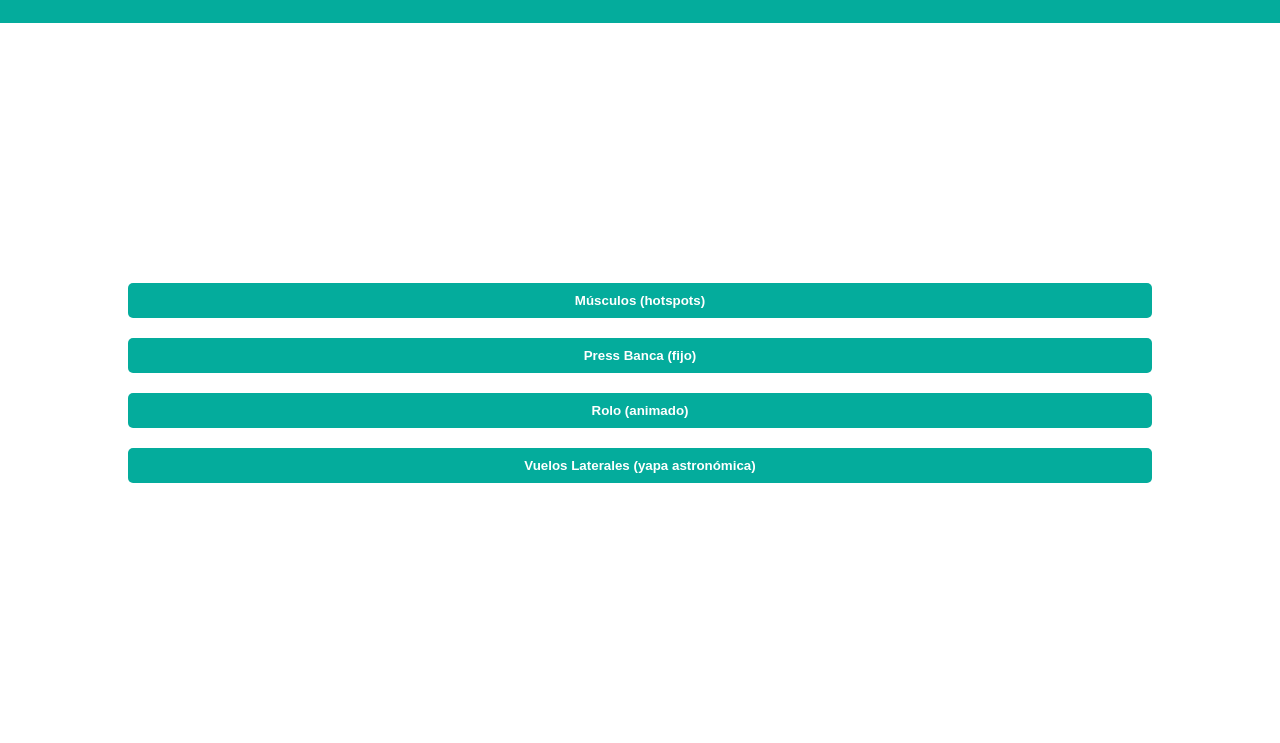
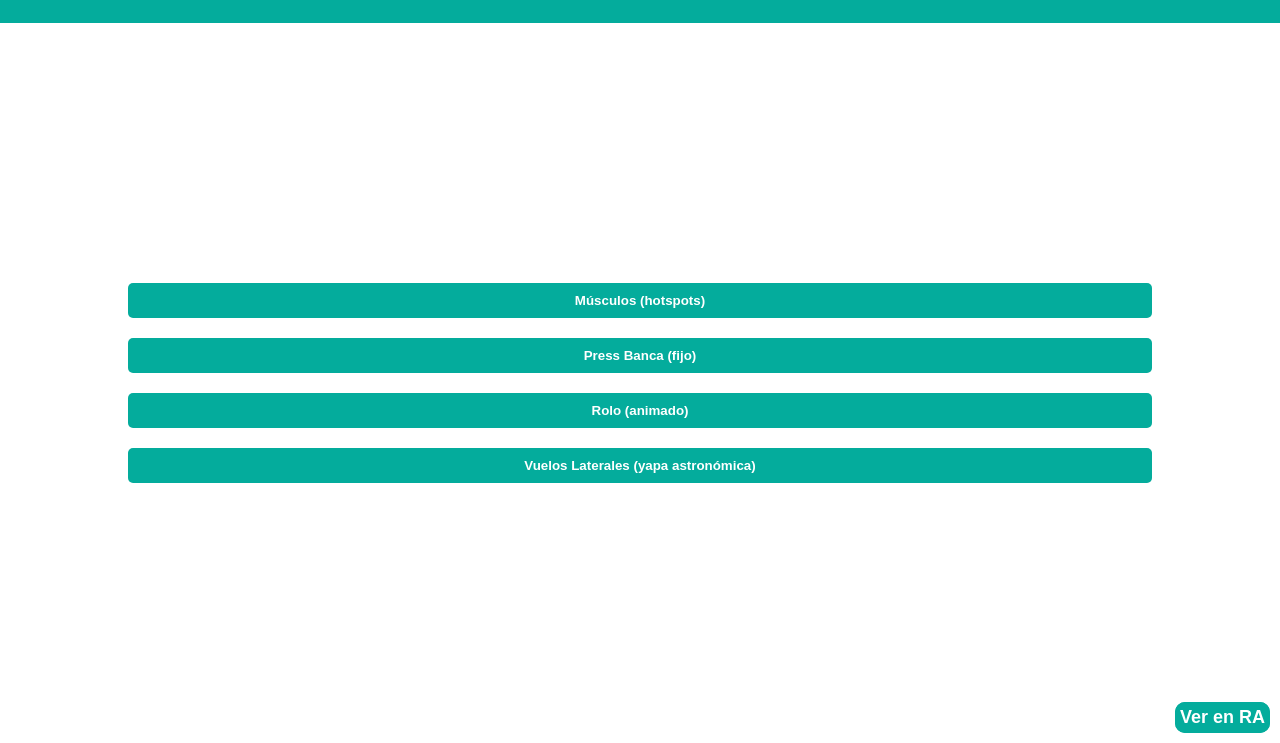
Before and after one commit to ewajs/ejercitAR, a plain HTML site: page index.html in a window 1280 px wide. Shown: the part 57-800 px from the top of the page. Drawn offline with nearby package versions, Linux system fonts and the light colour scheme.

Commit message:
Hotspot target, RA custom button

```diff
--- a/index.html
+++ b/index.html
@@ -44,26 +44,51 @@
         ar-modes="scene-viewer quick-look"
         shadow-intensity="1"
         camera-controls>
-            <button class="Hotspot" slot="hotspot-1" data-surface="0 0 39576 39577 39578 0.035 0.469 0.496" data-visibility-attribute="visible">
+            <button
+                class="Hotspot"
+                slot="hotspot-1"
+                data-surface="0 0 39576 39577 39578 0.035 0.469 0.496"
+                data-visibility-attribute="visible"
+                >
                 <div class="HotspotAnnotation">Muñeca</div>
             </button>
-            <button class="Hotspot" slot="hotspot-2" data-surface="0 0 32186 32187 32188 0.503 0.431 0.066" data-visibility-attribute="visible">
+            <button
+                class="Hotspot"
+                slot="hotspot-2"
+                data-surface="0 0 32186 32187 32188 0.503 0.431 0.066"
+                data-visibility-attribute="visible">
                 <div class="HotspotAnnotation">Triceps</div>
             </button>
-            <button class="Hotspot" slot="hotspot-4" data-surface="0 0 17106 17109 17107 0.296 0.260 0.444" data-visibility-attribute="visible">
+            <button
+                class="Hotspot"
+                slot="hotspot-4"
+                data-surface="0 0 17106 17109 17107 0.296 0.260 0.444"
+                data-visibility-attribute="visible">
                 <div class="HotspotAnnotation">Biceps</div>
             </button>
-            <button class="Hotspot" slot="hotspot-5" data-surface="0 0 11957 11960 11961 0.236 0.561 0.203" data-visibility-attribute="visible">
+            <button
+                class="Hotspot"
+                slot="hotspot-5"
+                data-surface="0 0 11957 11960 11961 0.236 0.561 0.203"
+                data-visibility-attribute="visible">
                 <div class="HotspotAnnotation">Cuádriceps</div>
             </button>
-            <button class="Hotspot" slot="hotspot-6" data-surface="0 0 28014 28013 28018 0.591 0.364 0.045" data-visibility-attribute="visible">
+            <button
+                class="Hotspot"
+                slot="hotspot-6"
+                data-surface="0 0 28014 28013 28018 0.591 0.364 0.045"
+                data-visibility-attribute="visible">
                 <div class="HotspotAnnotation">Gemelos</div>
             </button>
-            <button class="Hotspot" slot="hotspot-7" data-surface="0 0 4155 4156 4157 0.215 0.180 0.605" data-visibility-attribute="visible">
+            <button
+                class="Hotspot"
+                slot="hotspot-7"
+                data-surface="0 0 4155 4156 4157 0.215 0.180 0.605"
+                data-visibility-attribute="visible">
                 <div class="HotspotAnnotation">Trapecio</div>
             </button>
             <button slot="ar-button" id="ar-button">
-                Ver en Realidad Aumentada
+                Ver en RA
             </button>
         </model-viewer>
         <model-viewer
@@ -74,7 +99,7 @@
         shadow-intensity="1"
         camera-controls>
             <button slot="ar-button" id="ar-button">
-                Ver en Realidad Aumentada
+                Ver en RA
             </button>
         </model-viewer>
 
--- a/script.js
+++ b/script.js
@@ -6,16 +6,19 @@ document.addEventListener('DOMContentLoaded', () => {
     const modelViewerHotspots = document.querySelector('model-viewer[data-hotspots="true"]');
     const backButton = document.getElementById('back');
 
+    // Splash screen intro
     setTimeout(() => {
         splash.classList.remove('open');
         list.classList.add('open');
     }, 2000);
 
+    // Back button
     backButton.addEventListener('click', () => {
         model.classList.remove('open');
         list.classList.add('open');
     });
 
+    // Model selection
     document.querySelectorAll('.subpage.list button').forEach(btn => {
         btn.addEventListener('click', () => {
             if (btn.dataset.hotspots === "true") {
@@ -32,4 +35,15 @@ document.addEventListener('DOMContentLoaded', () => {
         });
     });
 
+    // Hotspot listeners
+    const hotspotClicked = (hotspot) => {
+        const hotspotData = modelViewerHotspots.queryHotspot(hotspot.slot);
+        console.log(hotspotData);
+        modelViewerHotspots.cameraTarget = `${hotspotData.position.x}m ${hotspotData.position.y}m ${hotspotData.position.z}m`;
+      }
+
+    modelViewerHotspots.querySelectorAll('button.Hotspot').forEach((hotspot) => {
+        console.log("Configuring hotspot: ", hotspot);
+        hotspot.addEventListener('click', () => hotspotClicked(hotspot));
+    });
 });
--- a/styles.css
+++ b/styles.css
@@ -1,12 +1,3 @@
-model-viewer {
-    height: 100%;
-    width: 100%;
-}
-
-model-viewer.hide {
-    display: none;
-}
-
 .subpage {
     position: fixed;
     width: 100vw;
@@ -112,20 +103,28 @@ model-viewer.hide {
     width: 100%;
 }
 
-.subpage.model > model-viewer.no-hotspots > button {
+.subpage.model > model-viewer.hide {
     display: none;
 }
 
-/* model-viewer #ar-button {
+.subpage.model > model-viewer > button {
+    border: 1px solid gray;
+    padding: 5px;
+    background-color: white;
+    border-radius: 8px;
+    font-size: 16px;
+}
+
+.subpage.model > model-viewer > #ar-button {
+    background-color: #04ac9c;
+    color: white;
+    font-size: 18px;
+    font-weight: 700;
+    padding: 5px;
+    border-radius: 10px;
     position: fixed;
-    bottom: 50px;
-    background-color: black;
-    color: white;
-    font-size: 16px;
-    left: 50%;
-    transform: translateX(-50%);
-    padding: 10px;
-    margin: 0 auto;
-    border-radius: 3px;
+    bottom: 0;
+    right: 0;
+    margin: 10px;
     border: none;
-} */
+}
```
